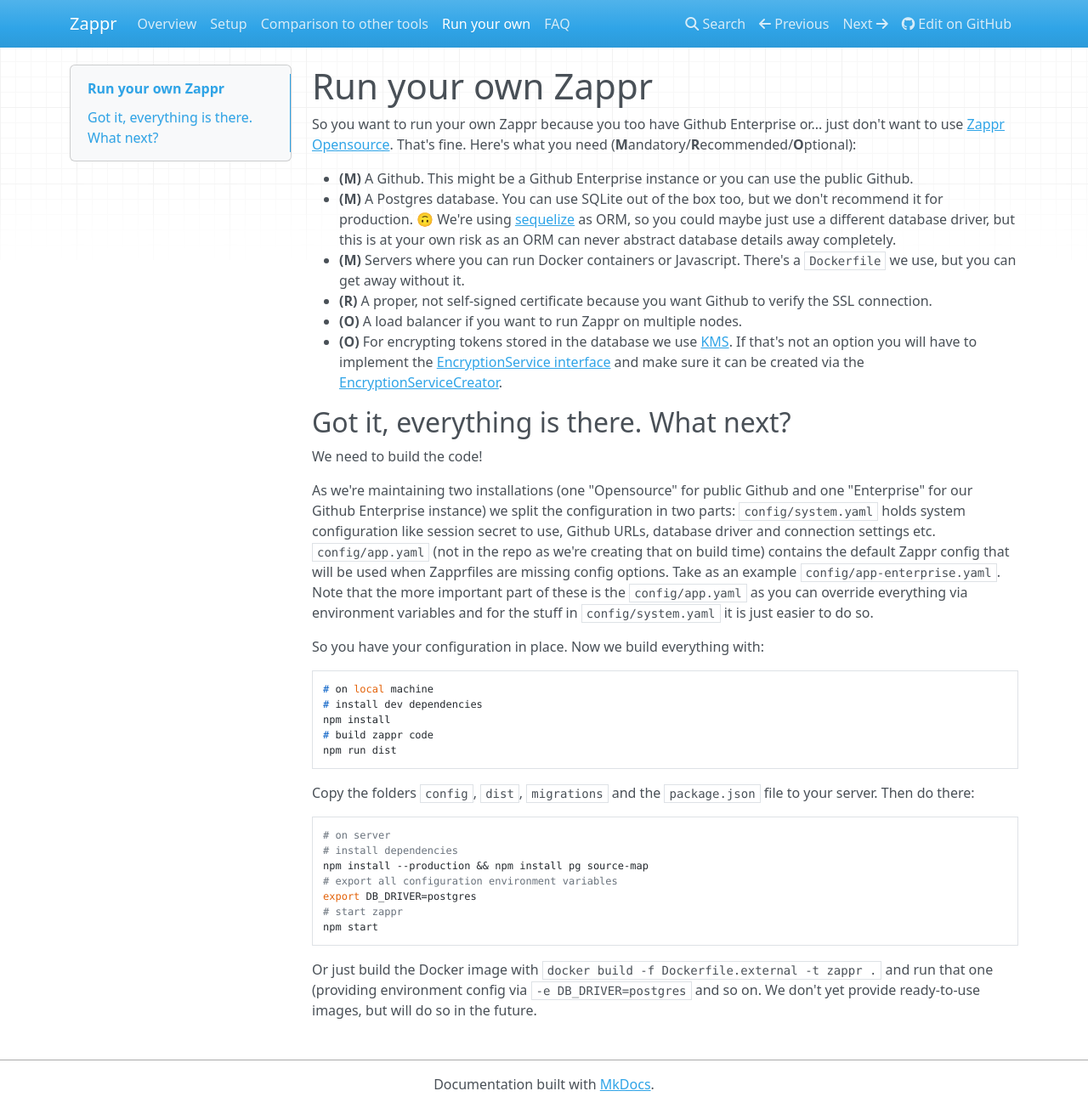
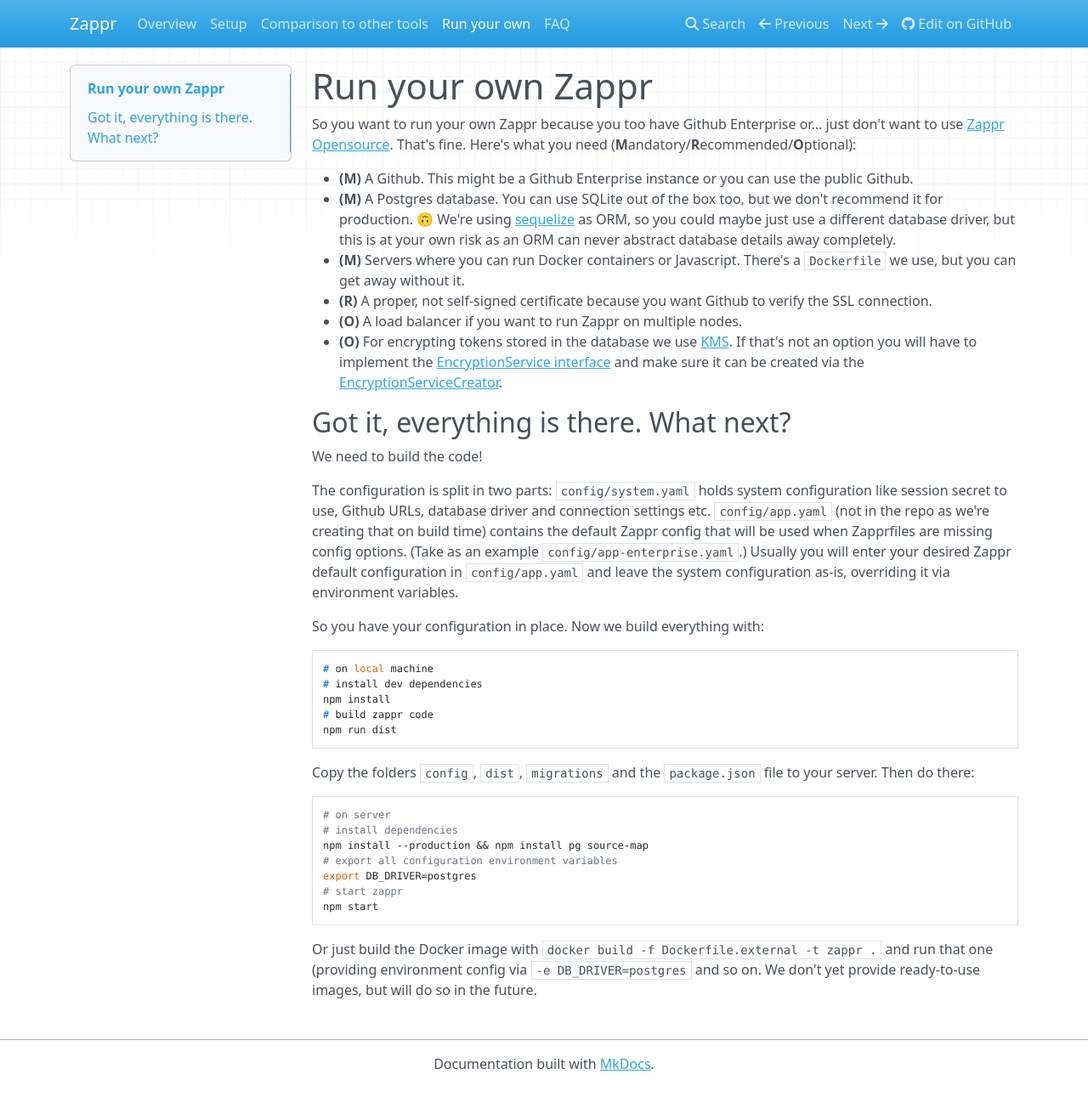
Before and after one commit to zalando/zappr, an MkDocs documentation site: the page built from docs/run-your-own.md, in a window 1280 px wide and 1304 px high. Shown: the whole window at 85% size. Built offline with MkDocs 1.6.1, drawn with Linux system fonts in a browser that asks for light colours; nearby versions of some CDN libraries; old or Windows-style settings are respelled for this version of MkDocs.

Commit message:
Update run-your-own.md

```diff
--- a/docs/run-your-own.md
+++ b/docs/run-your-own.md
@@ -13,7 +13,7 @@ So you want to run your own Zappr because you too have Github Enterprise or... j
 
 We need to build the code!
 
-As we're maintaining two installations (one "Opensource" for public Github and one "Enterprise" for our Github Enterprise instance) we split the configuration in two parts: `config/system.yaml` holds system configuration like session secret to use, Github URLs, database driver and connection settings etc. `config/app.yaml` (not in the repo as we're creating that on build time) contains the default Zappr config that will be used when Zapprfiles are missing config options. Take as an example `config/app-enterprise.yaml`. Note that the more important part of these is the `config/app.yaml` as you can override everything via environment variables and for the stuff in `config/system.yaml` it is just easier to do so.
+The configuration is split in two parts: `config/system.yaml` holds system configuration like session secret to use, Github URLs, database driver and connection settings etc. `config/app.yaml` (not in the repo as we're creating that on build time) contains the default Zappr config that will be used when Zapprfiles are missing config options. (Take as an example `config/app-enterprise.yaml`.) Usually you will enter your desired Zappr default configuration in `config/app.yaml` and leave the system configuration as-is, overriding it via environment variables.
 
 So you have your configuration in place. Now we build everything with:
 
```
